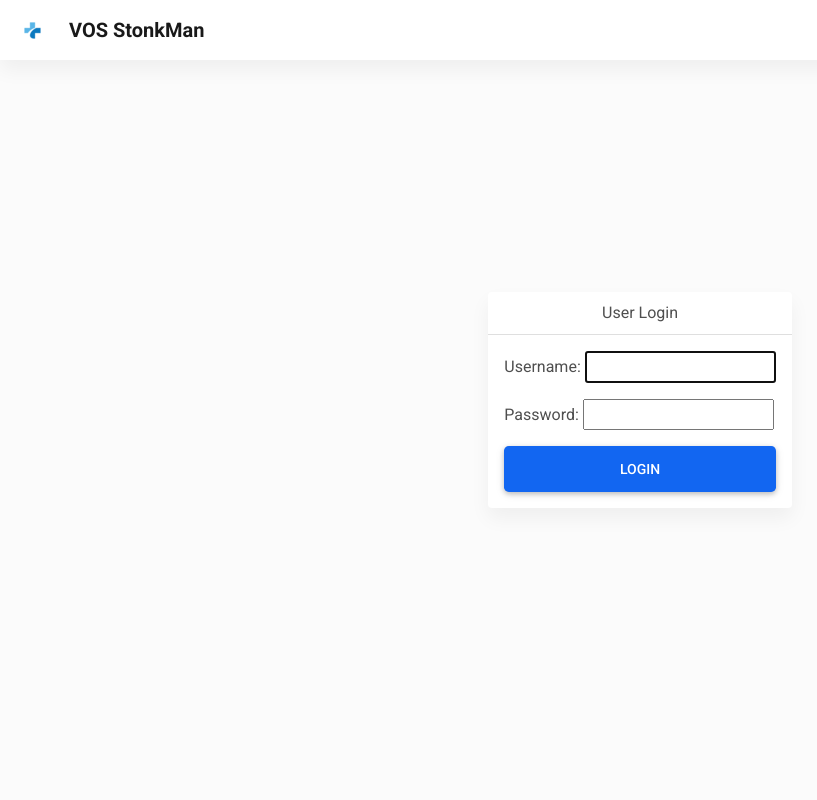
After one commit to Vivek0306/Inventory-Management, a Django app: page /userlogin in a window 1280 px wide. The commit adds this page. Shown: the whole page, without its empty margins (0-817 px from the left). Run offline with Django 4.2, Linux system fonts and the light colour scheme; some libraries are stand-ins or nearby versions.

Commit message:
added login

```diff
--- a/inventory/settings.py
+++ b/inventory/settings.py
@@ -39,6 +39,7 @@ INSTALLED_APPS = [
     'django.contrib.messages',
     'django.contrib.staticfiles',
     'inventoryApp',
+    'widget_tweaks',
 ]
 
 MIDDLEWARE = [
@@ -126,3 +127,6 @@ STATICFILES_DIRS = (
 # https://docs.djangoproject.com/en/4.1/ref/settings/#default-auto-field
 
 DEFAULT_AUTO_FIELD = 'django.db.models.BigAutoField'
+
+LOGIN_REDIRECT_URL = '/'
+LOGIN_URL = '/login'
--- a/inventoryApp/templates/base.html
+++ b/inventoryApp/templates/base.html
@@ -82,7 +82,7 @@
             <ul class="dropdown-menu dropdown-menu-end" aria-labelledby="navbarDropdownMenuLink">
               <li><a class="dropdown-item" href="#">My profile</a></li>
               <li><a class="dropdown-item" href="#">Settings</a></li>
-              <li><a class="dropdown-item" href="#">Logout</a></li>
+              <li><a class="dropdown-item" href="/logout">Logout</a></li>
             </ul>
           </li>
         </ul>
--- /dev/null
+++ b/inventoryApp/templates/login.html
@@ -0,0 +1,76 @@
+{% load static %}
+{% load widget_tweaks %}
+<!DOCTYPE html>
+<html lang="en">
+
+<head>
+  <meta charset="UTF-8" />
+  <meta name="viewport" content="width=device-width, initial-scale=1, shrink-to-fit=no" />
+  <meta http-equiv="x-ua-compatible" content="ie=edge" />
+  <title>Login</title>
+  <!-- Font Awesome -->
+  <link rel="stylesheet" href="https://use.fontawesome.com/releases/v5.11.2/css/all.css" />
+  <!-- Google Fonts Roboto -->
+  <link rel="stylesheet" href="https://fonts.googleapis.com/css2?family=Roboto:wght@300;400;500;700&display=swap" />
+  <!-- MDB -->
+  <link rel="stylesheet" href="{% static 'inventoryApp/css/mdb.min.css' %}" />
+  <!-- Custom styles -->
+  <link rel="stylesheet" href="{% static 'inventoryApp/css/admin.css' %}" />
+  <script src="https://cdnjs.cloudflare.com/ajax/libs/Chart.js/2.9.4/Chart.min.js" integrity="sha512-d9xgZrVZpmmQlfonhQUvTR7lMPtO7NkZMkA0ABN3PHCbKA5nqylQ/yWlFAyY6hYgdF1Qh6nYiuADWwKB4C2WSw=="
+    crossorigin="anonymous"></script>
+</head>
+
+<body>
+  <!--Main Navigation-->
+    <!-- Navbar -->
+    <nav id="main-navbar" class="navbar navbar-expand-lg navbar-light bg-white fixed-top">
+      <!-- Container wrapper -->
+      <div class="container-fluid">
+        <!-- Toggle button -->
+        <button class="navbar-toggler" type="button" data-mdb-toggle="collapse" data-mdb-target="#sidebarMenu"
+          aria-controls="sidebarMenu" aria-expanded="false" aria-label="Toggle navigation">
+          <i class="fas fa-bars"></i>
+        </button>
+
+        <!-- Brand -->
+        <a class="navbar-brand d-flex align-items-center fw-bold" href="/"><img class="d-inline-block me-3" src="{% static 'inventoryApp/img/logo.png' %}" alt="" />VOS StonkMan</a>
+      </div>
+      <!-- Container wrapper -->
+    </nav>
+    <!-- Navbar -->
+  <!--Main Navigation-->
+
+  <!--Main layout-->
+
+  <div class="container-fluid d-flex justify-content-center align-items-center" style="height: 100vh;">
+    <div class="p-5">
+      <div class="card">
+        <div class="card-header text-center" >User Login</div>
+        <div class="card-body">
+          <form method="post" class="form-signin">
+            {% csrf_token %}
+            <div class="form-outline mb-3">
+                {{ form.username.label_tag }}
+                {{ form.username }}
+            </div>
+            <div class="form-outline mb-3">
+                {{ form.password.label_tag }}
+                {{ form.password }}
+            </div>
+            <button type="submit" class="btn btn-lg btn-primary btn-block">Login</button>
+          </form>
+        </div>
+      </div>
+    </div>
+  </div>
+
+
+
+  <!--Main layout-->
+  <!-- MDB -->
+  <script type="text/javascript" src="{% static 'inventoryApp/js/mdb.min.js' %}"></script>
+  <!-- Custom scripts -->
+  <script type="text/javascript" src="{% static 'inventoryApp/js/admin.js' %}"></script>
+</body>
+
+</html>
--- a/inventoryApp/urls.py
+++ b/inventoryApp/urls.py
@@ -1,8 +1,13 @@
 from . import views
 from django.contrib import admin
+from django.contrib.auth import views as auth_views
 from django.urls import path
+from django.views.generic.base import RedirectView
 
 
 urlpatterns = [
-    path('', views.home, name="home")
+    path('', views.home, name="home"),
+    path('login', auth_views.LoginView.as_view(template_name = 'login.html',redirect_authenticated_user=True), name="login"),
+    path('userlogin', views.login_user, name="login-user"),
+    path('logout', views.logout_user, name="logout"),
 ]
--- a/inventoryApp/views.py
+++ b/inventoryApp/views.py
@@ -1,6 +1,32 @@
-from django.shortcuts import redirect, render
 from django.http import HttpResponse
+from django.contrib.auth import authenticate, login, logout
+from django.contrib.auth.forms import AuthenticationForm
+from django.shortcuts import render, redirect
+from django.contrib.auth.decorators import login_required
+import json, sys
 
 # Create your views here.
+
+# Login
+def login_user(request):
+    if request.method == 'POST':
+        form = AuthenticationForm(request, request.POST)
+        if form.is_valid():
+            username = form.cleaned_data.get('username')
+            password = form.cleaned_data.get('password')
+            user = authenticate(username=username, password=password)
+            if user is not None:
+                login(request, user)
+                return redirect('home')
+    else:
+        form = AuthenticationForm()
+    return render(request, 'login.html', {'form': form})
+
+# Logout
+def logout_user(request):
+    logout(request)
+    return redirect('/')
+
+@login_required
 def home(request):
     return render(request, 'base.html')
--- a/requirements.txt
+++ b/requirements.txt
@@ -3,3 +3,4 @@ Django==4.1.7
 python-decouple==3.7
 sqlparse==0.4.3
 tzdata==2022.7
+django-widget-tweaks
```
Also changed, not shown: db.sqlite3.
